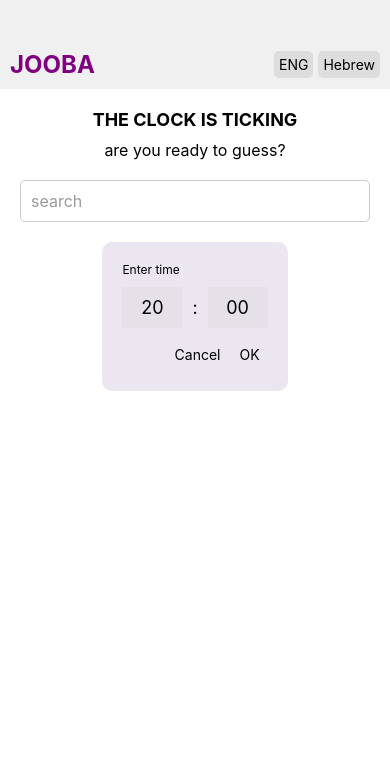
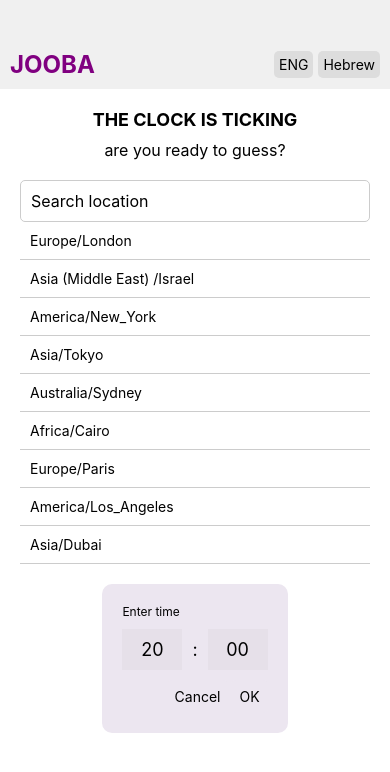
Before and after one commit to yonatanhershko/Jooba-Clock-Game, a React Native app: screen / in a window 390 px wide. Shown: the top 772 px of the page. Built offline with nearby package versions, Linux system fonts and the light colour scheme.

Commit message:
Add basic fillter to the searchbar

```diff
--- a/components/SearchBar.jsx
+++ b/components/SearchBar.jsx
@@ -1,13 +1,45 @@
-import React from 'react';
-import { View, TextInput, StyleSheet } from 'react-native';
+import React, { useState, useEffect } from 'react'
+import { View, TextInput, FlatList, TouchableOpacity, Text, StyleSheet } from 'react-native'
 
-export default function SearchBar() {
+const LOCATIONSGUESS = [
+    "Europe/London","Asia (Middle East) /Israel" , "America/New_York", "Asia/Tokyo", "Australia/Sydney",
+    "Africa/Cairo", "Europe/Paris", "America/Los_Angeles", "Asia/Dubai"
+]
+
+export default function SearchBar({ onLocationSelect }) {
+    const [search, setSearch] = useState('')
+    const [filteredLocations, setFilteredLocations] = useState(LOCATIONSGUESS)
+
+    useEffect(() => {
+        setFilteredLocations(
+            LOCATIONSGUESS.filter(location =>
+                location.toLowerCase().includes(search.toLowerCase())
+            )
+        )
+    }, [search])
+
     return (
         <View style={styles.container}>
             <TextInput
                 style={styles.input}
-        placeholder="search"
-        placeholderTextColor="#999"
+                placeholder="Search location"
+                value={search}
+                onChangeText={setSearch}
+            />
+            <FlatList
+                data={filteredLocations}
+                renderItem={({ item }) => (
+                    <TouchableOpacity
+                        style={styles.item}
+                        onPress={() => {
+                            onLocationSelect(item)
+                            setSearch('')
+                        }}
+                    >
+                        <Text>{item}</Text>
+                    </TouchableOpacity>
+                )}
+                keyExtractor={item => item}
             />
         </View>
     )
@@ -25,4 +57,9 @@ const styles = StyleSheet.create({
         padding: 10,
         fontSize: 16,
     },
-});
+    item: {
+        padding: 10,
+        borderBottomWidth: 1,
+        borderBottomColor: '#ccc',
+    },
+})
```
Lines whose indentation alone changed are shown as unchanged.
